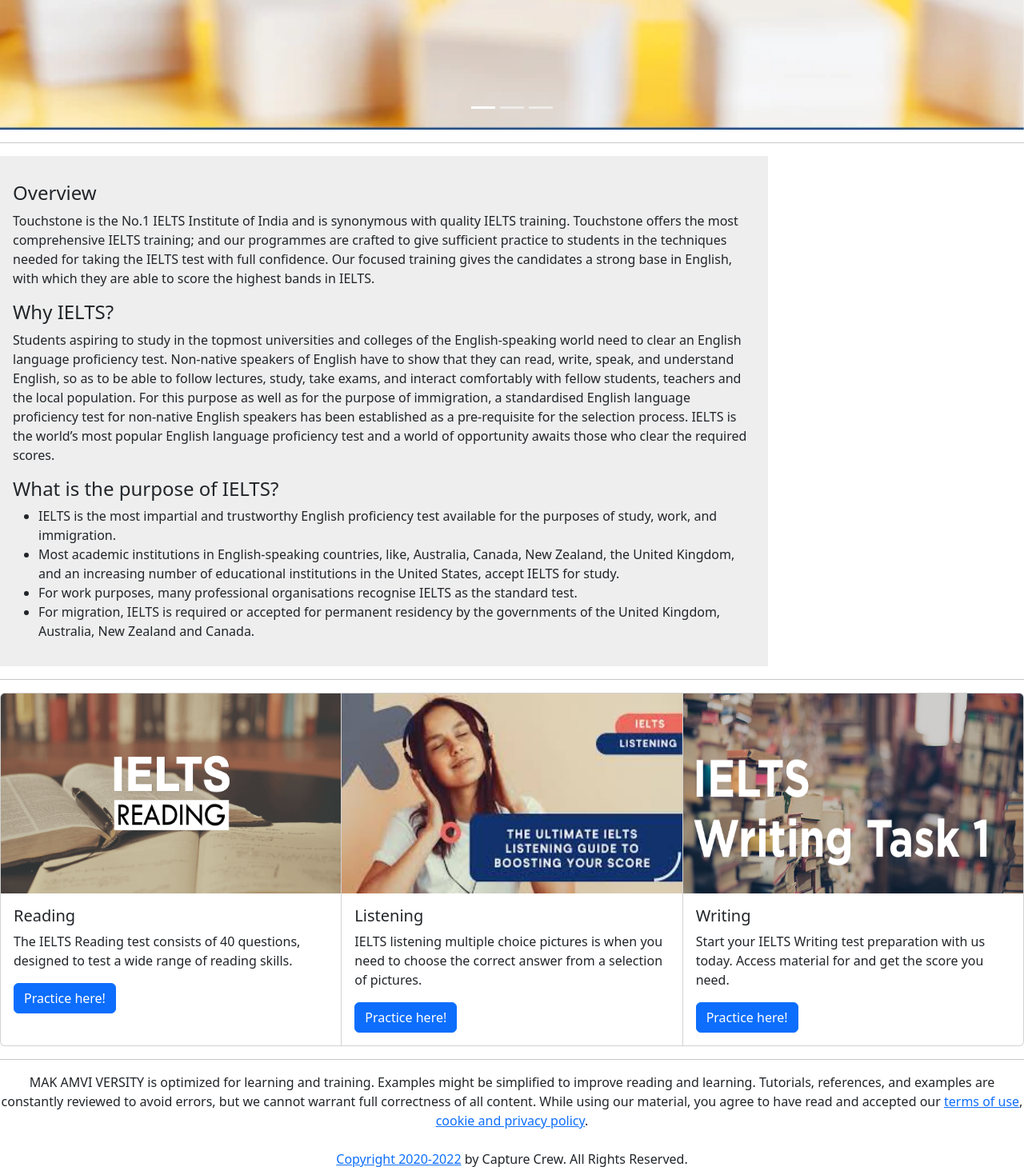
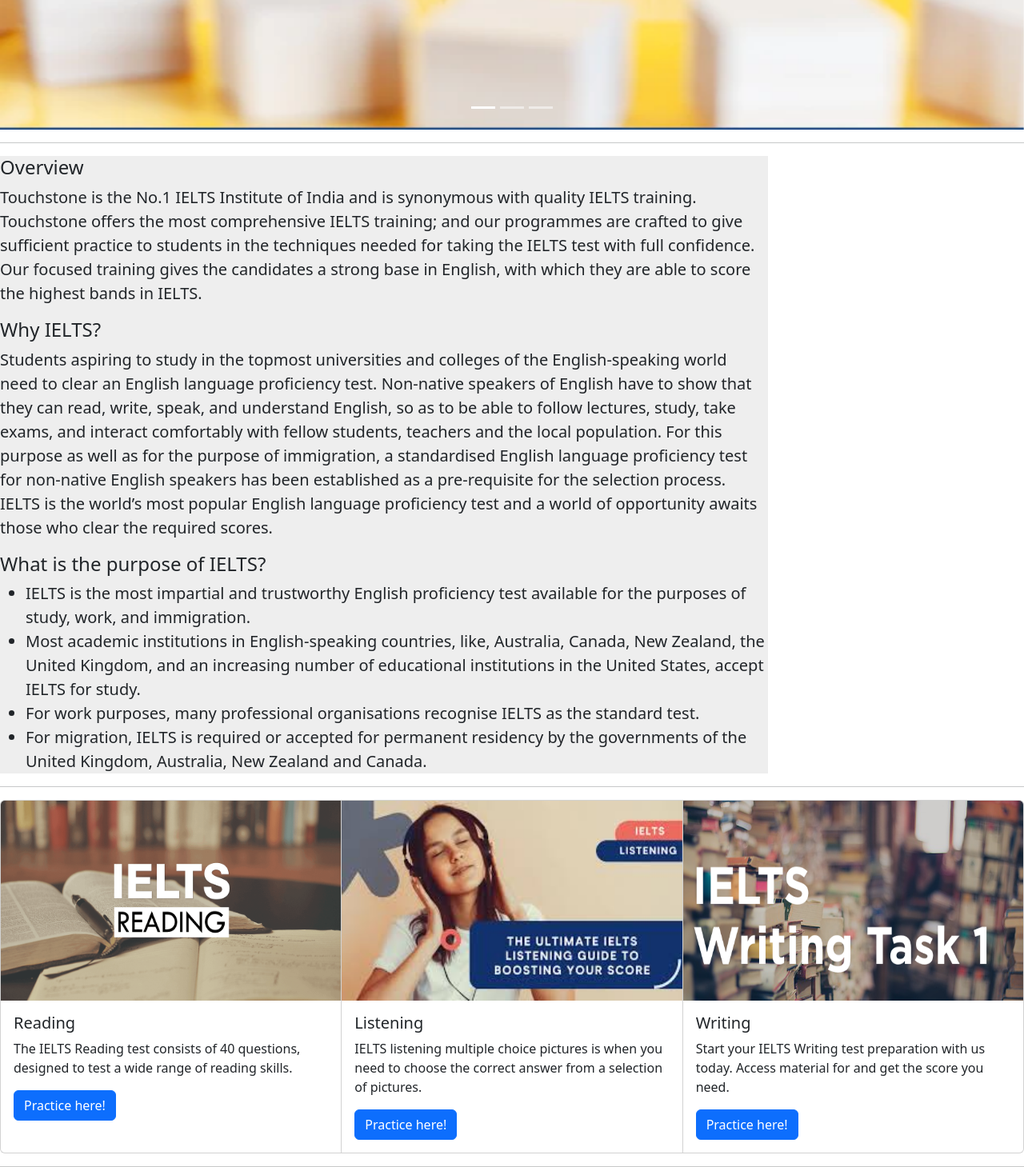
Before and after one commit to Amrit97800/E-LearningWebsite, a Django app: page / in a window 1280 px wide. Shown: the part 494-1953 px from the top of the page at 80% size. Run offline with Django 4.2, Linux system fonts and the light colour scheme.

Commit message:
Initial commit

```diff
--- a/templates/index.html
+++ b/templates/index.html
@@ -35,19 +35,34 @@
 </div>
 <hr>
 
-  <div class="w-75 p-3" style="background-color: #eee;" mx='50'>
-    <p class="text-left">
+
+<div class="w-75 p-100" style="background-color: #eee;"  >
+
+
+
     <h4>Overview</h4>
+
+    <blockquote class="blockquote">
     <p>Touchstone is the No.1 IELTS Institute of India and is synonymous with quality IELTS training. Touchstone offers the most comprehensive IELTS training; and our programmes are crafted to give sufficient practice to students in the techniques needed for taking the IELTS test with full confidence. Our focused training gives the candidates a strong base in English, with which they are able to score the highest bands in IELTS.</p>
+    </blockquote>
+
     <h4>Why IELTS?</h4>
+
+    <blockquote class="blockquote">
     <p>Students aspiring to study in the topmost universities and colleges of the English-speaking world need to clear an English language proficiency test. Non-native speakers of English have to show that they can read, write, speak, and understand English, so as to be able to follow lectures, study, take exams, and interact comfortably with fellow students, teachers and the local population. For this purpose as well as for the purpose of immigration, a standardised English language proficiency test for non-native English speakers has been established as a pre-requisite for the selection process. IELTS is the world’s most popular English language proficiency test and a world of opportunity awaits those who clear the required scores.</p>
+    </blockquote>
+
     <h4>What is the purpose of IELTS?</h4>
+
+    <blockquote class="blockquote">
     <ul>
     <li>IELTS is the most impartial and trustworthy English proficiency test available for the purposes of study, work, and immigration.</li>
     <li>Most academic institutions in English-speaking countries, like, Australia, Canada, New Zealand, the United Kingdom, and an increasing number of educational institutions in the United States, accept IELTS for study.</li>
     <li>For work purposes, many professional organisations recognise IELTS as the standard test.</li>
     <li>For migration, IELTS is required or accepted for permanent residency by the governments of the United Kingdom, Australia, New Zealand and Canada.</li>
-    </p>
+    </blockquote>
+
+
 </div>
 
  <hr>
```
Also changed, not shown: 1 other file. Lines whose indentation alone changed are shown as unchanged.
